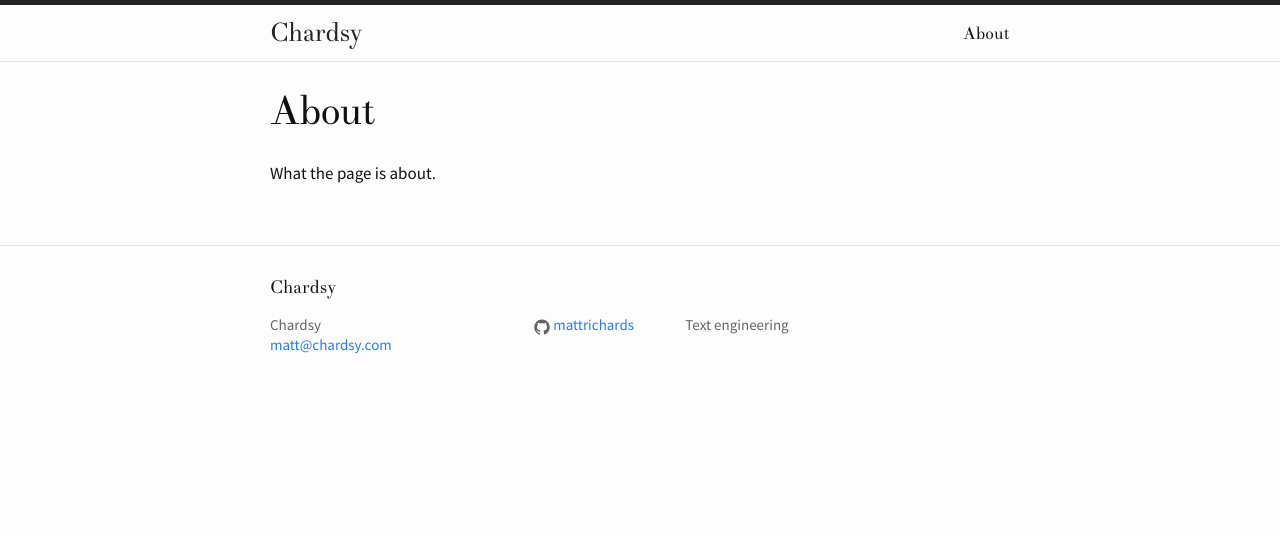
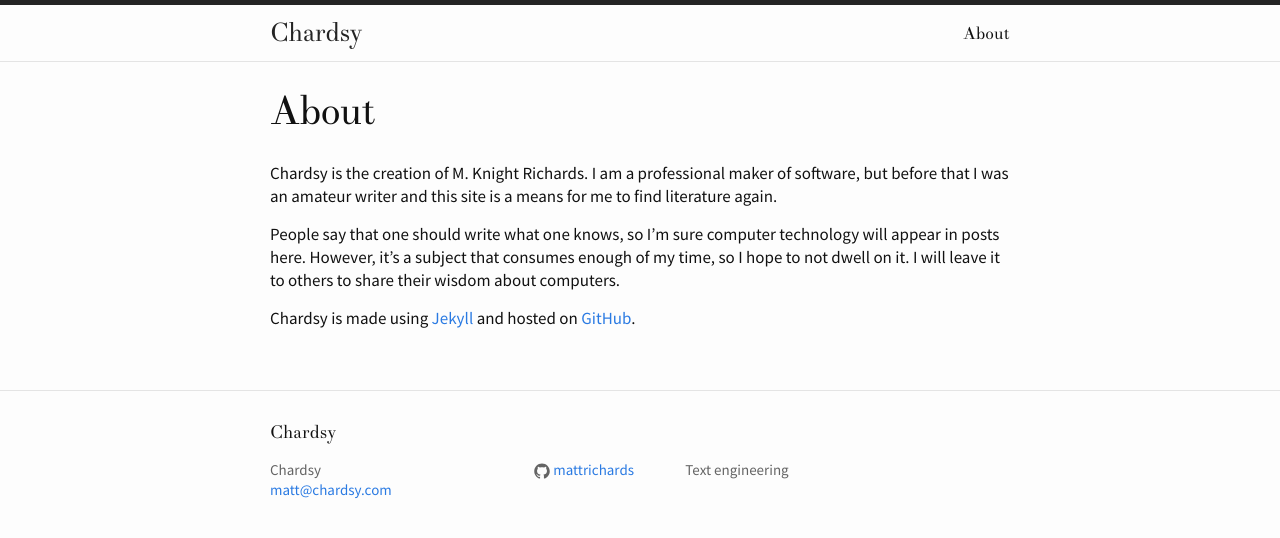
Before and after one commit to mattrichards/mattrichards.github.io, a Jekyll site: the page built from about.md, in a window 1280 px wide. Shown: the top 538 px of the page. Built offline with Jekyll 4.4.1, drawn with Linux system fonts in a browser that asks for light colours.

Commit message:
About page: first draft
Describe the goals of the site and how it is made.

```diff
--- a/about.md
+++ b/about.md
@@ -4,4 +4,14 @@ title: About
 permalink: /about/
 ---
 
-What the page is about.
+Chardsy is the creation of M. Knight Richards. I am a professional maker of
+software, but before that I was an amateur writer and this site is a means
+for me to find literature again.
+
+People say that one should write what one knows, so I'm sure computer
+technology will appear in posts here. However, it's a subject that
+consumes enough of my time, so I hope to not dwell on it. I will leave it
+to others to share their wisdom about computers.
+
+Chardsy is made using [Jekyll](https://jekyllrb.com/) and hosted on
+[GitHub](https://github.com/).
```
